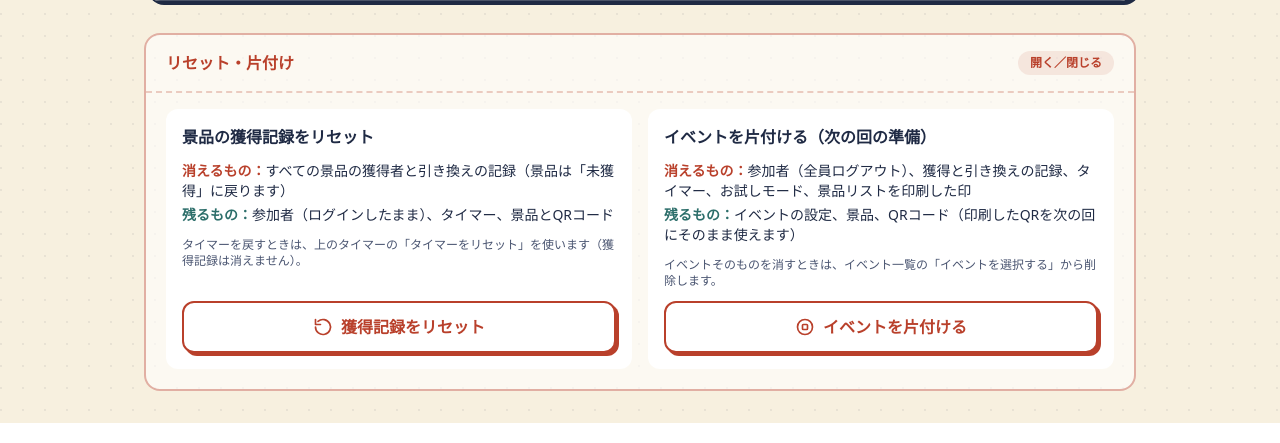
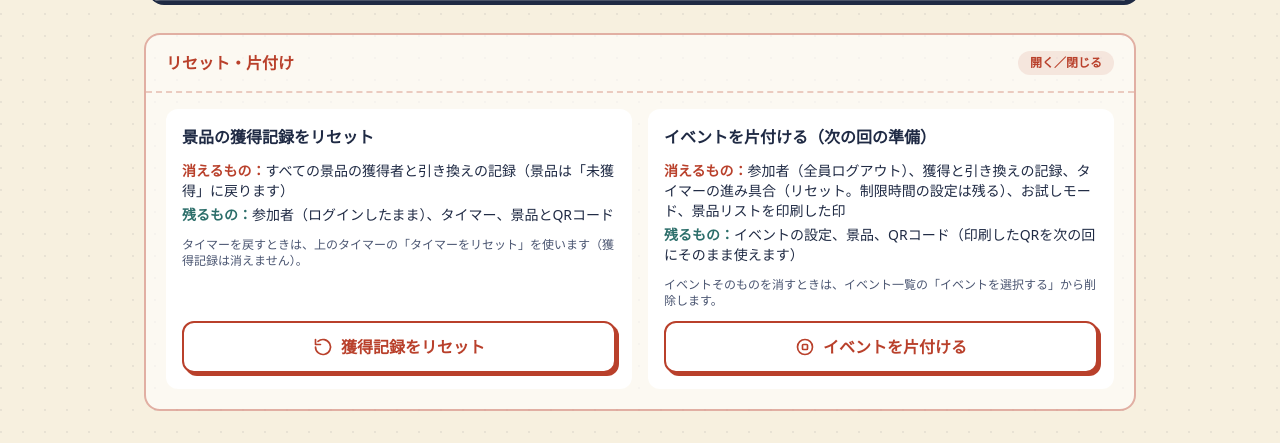
Before and after one commit to hirokirokki0820/qr-treasurehunt-laravel, a Laravel app: page /host/events/1 in a window 1280 px wide, after a click that opens the changed part. Shown: the part 1571-2014 px from the top of the page. Run offline with Laravel 12, Linux system fonts and the light colour scheme; a user stored in the database is signed in; data comes from the database, SQL or seed files in the repository; data that the repository does not hold is empty; style sheets or scripts are compiled from the project's sources; some libraries are stand-ins or nearby versions.

Commit message:
お試しの終了と片付けの文言：「タイマーを消す」を「タイマーをリセット（制限時間の設定はそのまま）」にする
Co-Authored-By: Claude Opus 5.5 <noreply@anthropic.com>
Claude-Session: https://claude.ai/code/session_013H213uAxjmPoDqrfau3M6s

```diff
--- a/app/Http/Controllers/EventTrialController.php
+++ b/app/Http/Controllers/EventTrialController.php
@@ -34,6 +34,6 @@ class EventTrialController extends Controller
 
         $event->endTrial();
 
-        return back()->with('status', 'お試しを終えました。お試しの参加者と獲得の記録、タイマーを消したので、このまま本番を始められます。');
+        return back()->with('status', 'お試しを終えました。お試しの参加者と獲得の記録を消し、タイマーをリセットしたので、このまま本番を始められます（制限時間の設定はそのままです）。');
     }
 }
--- a/app/Models/Event.php
+++ b/app/Models/Event.php
@@ -195,7 +195,7 @@ class Event extends Model
     }
 
     /**
-     * お試しを終えて本番にする。お試しの参加者・獲得の記録・タイマーを消す（景品とQR、印刷した景品リストはそのまま）。
+     * お試しを終えて本番にする。お試しの参加者・獲得の記録を消し、タイマーをリセットする（景品とQR、制限時間の設定、印刷した景品リストはそのまま）。
      */
     public function endTrial(): void
     {
--- a/resources/views/components/trial-mode.blade.php
+++ b/resources/views/components/trial-mode.blade.php
@@ -9,7 +9,7 @@
             <p class="mt-1 text-lg font-black">参加者{{ $limit }}人まで（いま{{ $event->participants_count ?? $event->participants()->count() }}人）</p>
             <p class="text-sm text-ink-soft">参加用QRから参加して、会場の電波やスタート・景品の引き換えまでの流れを試してください。</p>
         </div>
-        <form method="POST" action="{{ route('events.trial.end', $event) }}" class="max-sm:w-full" data-confirm="お試しを終えて本番にします。お試しの参加者と獲得の記録、タイマーを消します（景品とQRコードはそのまま使えます）。よろしいですか？">
+        <form method="POST" action="{{ route('events.trial.end', $event) }}" class="max-sm:w-full" data-confirm="お試しを終えて本番にします。お試しの参加者と獲得の記録を消し、タイマーをリセットします（景品とQRコード、制限時間の設定はそのまま使えます）。よろしいですか？">
             @csrf
             <button type="submit" class="btn-primary w-full gap-1.5 text-sm whitespace-nowrap"><x-icon name="play" class="h-4 w-4" />お試しを終えて本番にする</button>
         </form>
--- a/resources/views/events/show/danger-zone.blade.php
+++ b/resources/views/events/show/danger-zone.blade.php
@@ -20,11 +20,11 @@
         <section class="flex flex-col gap-3 rounded-xl bg-white p-4">
             <h3 class="font-black">イベントを片付ける（次の回の準備）</h3>
             <ul class="space-y-1 text-sm">
-                <li><span class="font-bold text-ruby">消えるもの：</span>参加者（全員ログアウト）、獲得と引き換えの記録、タイマー、お試しモード、景品リストを印刷した印</li>
+                <li><span class="font-bold text-ruby">消えるもの：</span>参加者（全員ログアウト）、獲得と引き換えの記録、タイマーの進み具合（リセット。制限時間の設定は残る）、お試しモード、景品リストを印刷した印</li>
                 <li><span class="font-bold text-sea">残るもの：</span>イベントの設定、景品、QRコード（印刷したQRを次の回にそのまま使えます）</li>
             </ul>
             <p class="text-xs text-ink-soft">イベントそのものを消すときは、イベント一覧の「イベントを選択する」から削除します。</p>
-            <form method="POST" action="{{ route('events.end', $event) }}" class="mt-auto" data-confirm="イベントを片付けます。参加者は全員ログアウトされ、獲得と引き換えの記録、タイマーが消えます（景品とQRコードは残ります）。元に戻せません。よろしいですか？" data-confirm-again="本当に片付けてよろしいですか？&#10;参加中の人は全員ログアウトされます。">
+            <form method="POST" action="{{ route('events.end', $event) }}" class="mt-auto" data-confirm="イベントを片付けます。参加者は全員ログアウトされ、獲得と引き換えの記録が消えて、タイマーはリセットされます（景品とQRコード、制限時間の設定は残ります）。元に戻せません。よろしいですか？" data-confirm-again="本当に片付けてよろしいですか？&#10;参加中の人は全員ログアウトされます。">
                 @csrf
                 <button type="submit" class="btn-danger w-full py-3"><x-icon name="stop" />イベントを片付ける</button>
             </form>
```
